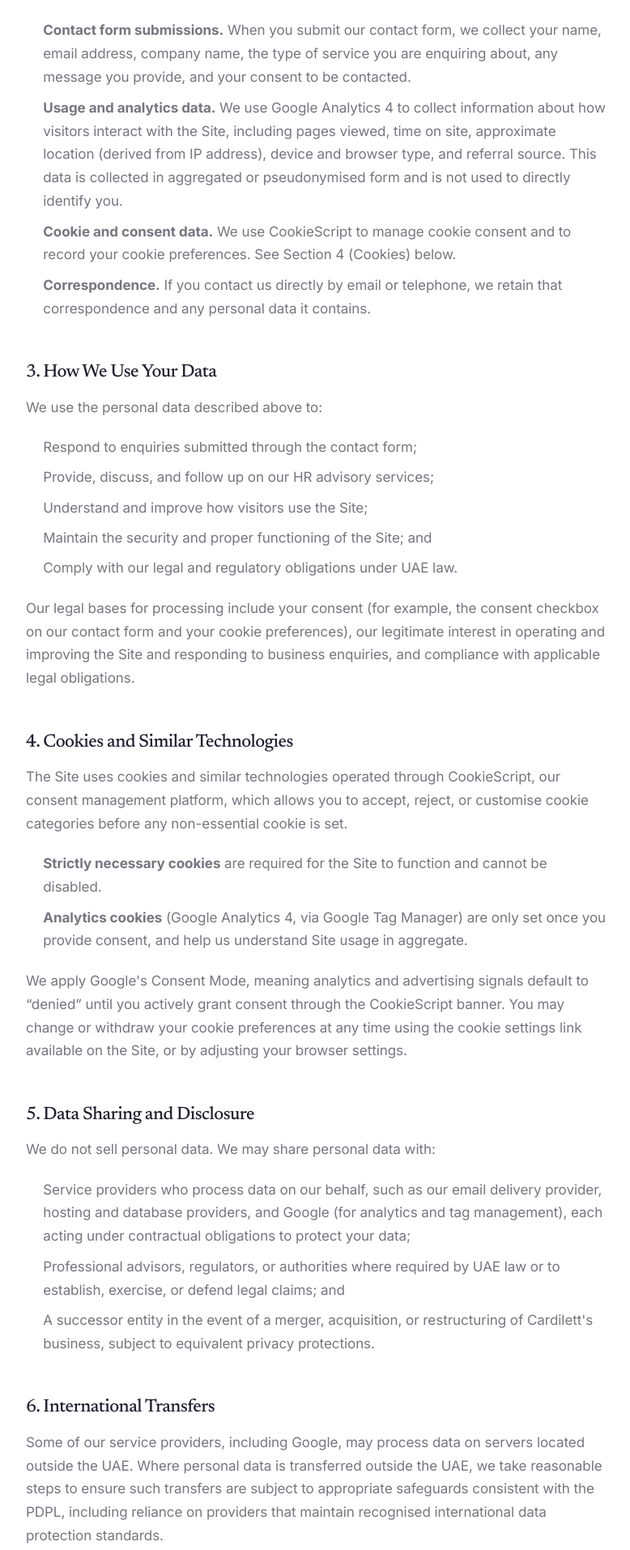
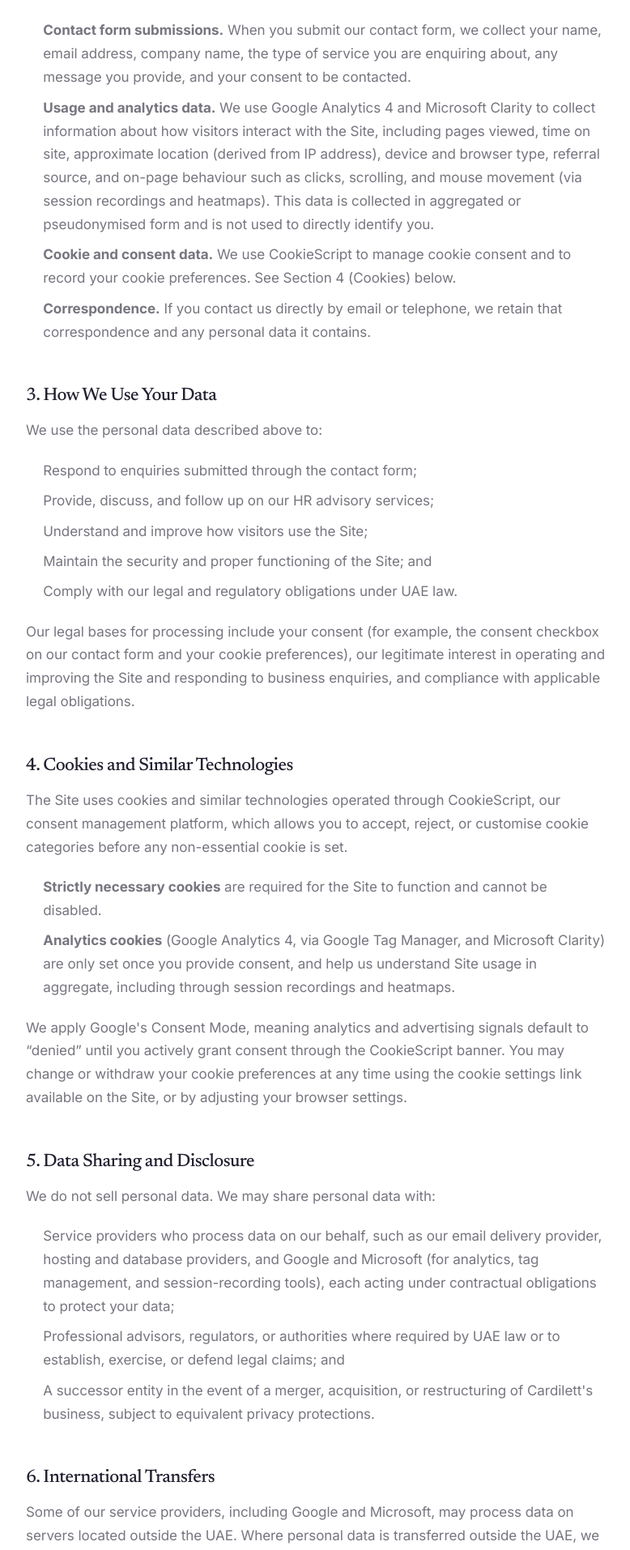
Before and after one commit to cardilett/website, a Next.js app: page /privacy-policy in a window 1280 px wide. Shown: the part 1006-2920 px from the top of the page at 81% size, without its empty margins (248-1026 px from the left). Built offline with nearby package versions, Linux system fonts and the light colour scheme.

Commit message:
Privacy Policy update

```diff
--- a/src/app/(site)/privacy-policy/page.tsx
+++ b/src/app/(site)/privacy-policy/page.tsx
@@ -54,11 +54,13 @@ export default function PrivacyPolicyPage() {
               enquiring about, any message you provide, and your consent to be contacted.
             </li>
             <li>
-              <strong>Usage and analytics data.</strong> We use Google Analytics 4 to collect
-              information about how visitors interact with the Site, including pages viewed,
-              time on site, approximate location (derived from IP address), device and browser
-              type, and referral source. This data is collected in aggregated or pseudonymised
-              form and is not used to directly identify you.
+              <strong>Usage and analytics data.</strong> We use Google Analytics 4 and
+              Microsoft Clarity to collect information about how visitors interact with the
+              Site, including pages viewed, time on site, approximate location (derived from IP
+              address), device and browser type, referral source, and on-page behaviour such as
+              clicks, scrolling, and mouse movement (via session recordings and heatmaps). This
+              data is collected in aggregated or pseudonymised form and is not used to directly
+              identify you.
             </li>
             <li>
               <strong>Cookie and consent data.</strong> We use CookieScript to manage cookie
@@ -98,9 +100,10 @@ export default function PrivacyPolicyPage() {
               and cannot be disabled.
             </li>
             <li>
-              <strong>Analytics cookies</strong> (Google Analytics 4, via Google Tag Manager)
-              are only set once you provide consent, and help us understand Site usage in
-              aggregate.
+              <strong>Analytics cookies</strong> (Google Analytics 4, via Google Tag Manager,
+              and Microsoft Clarity) are only set once you provide consent, and help us
+              understand Site usage in aggregate, including through session recordings and
+              heatmaps.
             </li>
           </ul>
           <p>
@@ -118,8 +121,9 @@ export default function PrivacyPolicyPage() {
           <ul>
             <li>
               Service providers who process data on our behalf, such as our email delivery
-              provider, hosting and database providers, and Google (for analytics and tag
-              management), each acting under contractual obligations to protect your data;
+              provider, hosting and database providers, and Google and Microsoft (for
+              analytics, tag management, and session-recording tools), each acting under
+              contractual obligations to protect your data;
             </li>
             <li>
               Professional advisors, regulators, or authorities where required by UAE law or to
@@ -133,8 +137,8 @@ export default function PrivacyPolicyPage() {
 
           <h2>6. International Transfers</h2>
           <p>
-            Some of our service providers, including Google, may process data on servers
-            located outside the UAE. Where personal data is transferred outside the UAE, we
+            Some of our service providers, including Google and Microsoft, may process data on
+            servers located outside the UAE. Where personal data is transferred outside the UAE, we
             take reasonable steps to ensure such transfers are subject to appropriate
             safeguards consistent with the PDPL, including reliance on providers that maintain
             recognised international data protection standards.
@@ -146,7 +150,7 @@ export default function PrivacyPolicyPage() {
             necessary to respond to your enquiry, maintain our client relationship, and meet
             our legal, accounting, or reporting obligations, after which it is securely deleted
             or anonymised. Analytics data is retained in accordance with Google Analytics&apos;
-            standard retention settings.
+            and Microsoft Clarity&apos;s standard retention settings.
           </p>
 
           <h2>8. Your Rights</h2>
```
